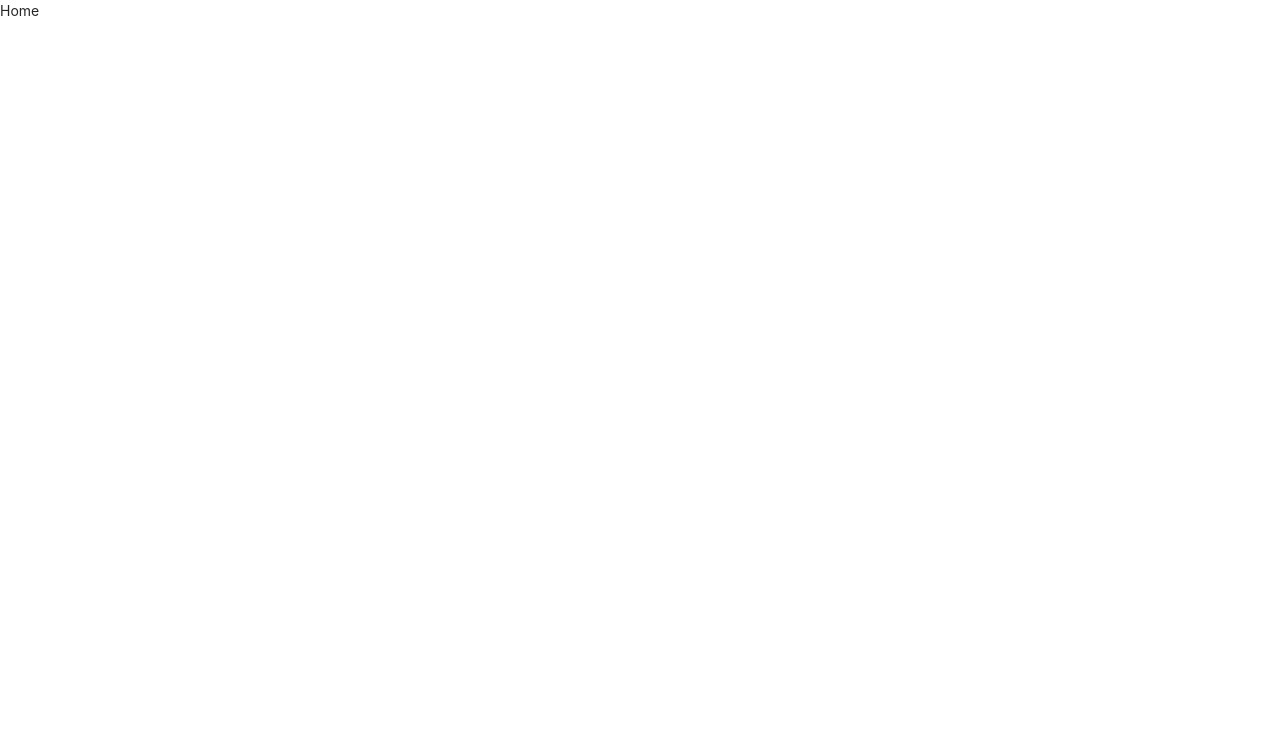
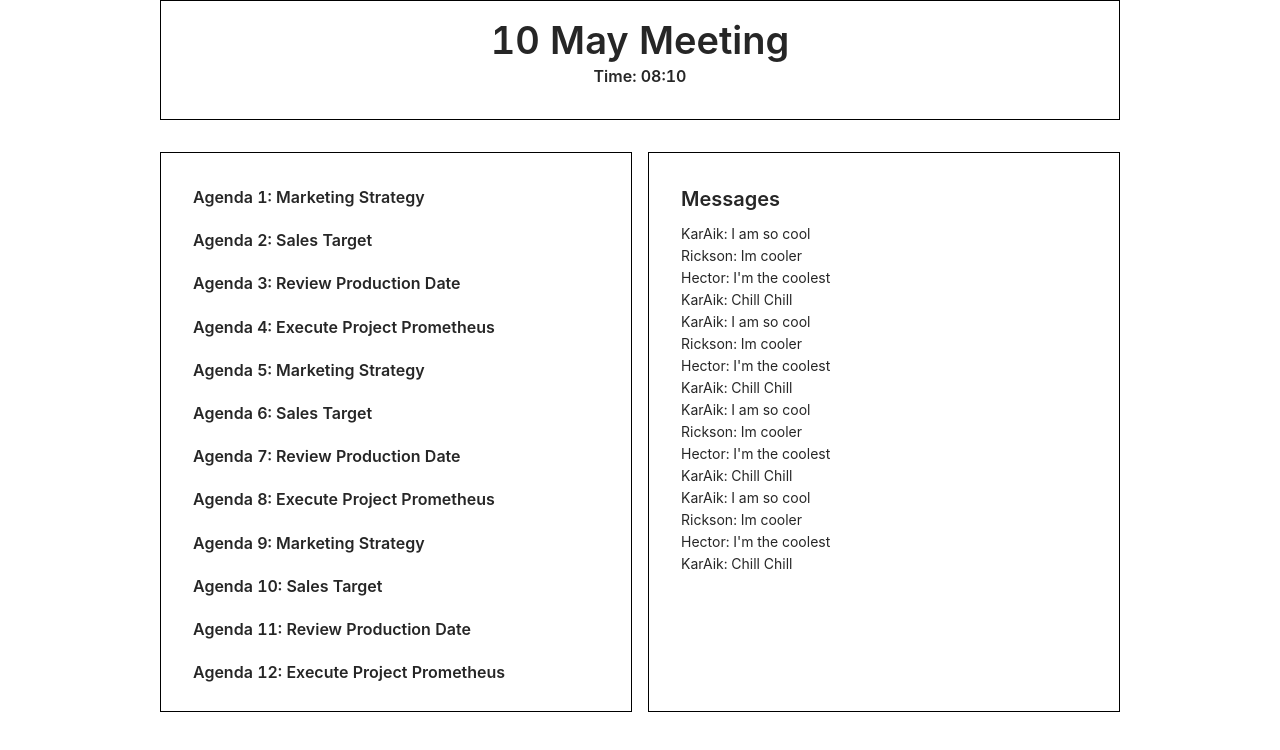
Before and after one commit to limkaraik/LingLing, a React (Create React App) app in the folder App/client/: page /meeting in a window 1280 px wide. Shown: the top 750 px of the page. Built offline with nearby package versions, Linux system fonts and the light colour scheme.

Commit message:
Added Meeting & MeetingHistory

```diff
--- a/App/client/src/App.js
+++ b/App/client/src/App.js
@@ -1,17 +1,21 @@
-import React from 'react';
+import React from "react";
 import { Route, Switch } from "react-router-dom";
 //pages
-import Login from './views/Authentication/Login'
-import Register from './views/Authentication/Register'
-import Home from './views/Home'
+import Login from "./views/Authentication/Login";
+import Register from "./views/Authentication/Register";
+import Home from "./views/Home";
+import MeetingHistory from "./views/MeetingHistory/MeetingHistory";
+import Meeting from "./views/Meeting/meeting";
 
 function App() {
   return (
-      <Switch>
-        <Route path="/login" component={Login} />
-        <Route path="/signup" component={Register} />
-        <Route path="/" component={Home} />
-      </Switch>
+    <Switch>
+      <Route path="/login" component={Login} />
+      <Route path="/signup" component={Register} />
+      <Route path="/meeting" component={Meeting} />
+      <Route path="/meetinghistory" component={MeetingHistory} />
+      <Route path="/" component={Home} />
+    </Switch>
   );
 }
 
--- /dev/null
+++ b/App/client/src/views/Meeting/meeting.js
@@ -0,0 +1,71 @@
+import React from "react";
+import { Typography, Row } from "antd";
+import MEETINGS_DATA from "../MeetingHistory/MeetingHistoryData";
+const { Title } = Typography;
+const { Text } = Typography;
+
+function Meeting() {
+  return (
+    <div style={{ width: "75%", margin: "auto" }}>
+      <div
+        style={{
+          display: "flex",
+          justifyContent: "center",
+          border: "0.1rem solid black",
+          backgroundColor: "white",
+          height: "15vh",
+          paddingTop: "1rem",
+        }}
+      >
+        <Title level={10}>
+          10 May Meeting
+          <br />
+          <h5 style={{ textAlign: "center" }}>Time: 08:10</h5>
+        </Title>
+      </div>
+
+      <div style={{ display: "flex", height: "70vh", marginTop: "2rem" }}>
+        <div
+          style={{
+            width: "50%",
+            overflow: "scroll",
+            overflowX: "hidden",
+            margin: "0rem",
+            padding: "2rem",
+            border: "0.1rem solid black",
+          }}
+        >
+          {MEETINGS_DATA[0].agenda.map((agenda, index) => {
+            return (
+              <Title level={5}>
+                Agenda {index + 1}: {agenda}
+              </Title>
+            );
+          })}
+        </div>
+        <div
+          style={{
+            width: "50%",
+            margin: "0rem 0rem 0rem 1rem",
+            overflow: "scroll",
+            overflowX: "hidden",
+            padding: "2rem",
+            border: "0.1rem solid black",
+          }}
+        >
+          <Title level={4}>Messages</Title>
+          {MEETINGS_DATA[0].transcript.map((transcript, index) => {
+            return (
+              <Text>
+                {transcript}
+                <br />
+              </Text>
+            );
+          })}
+        </div>
+      </div>
+    </div>
+  );
+}
+
+export default Meeting;
--- /dev/null
+++ b/App/client/src/views/MeetingHistory/MeetingHistory.js
@@ -0,0 +1,82 @@
+import React from "react";
+import { Col, Card, Row } from "antd";
+import { ReadOutlined } from "@ant-design/icons";
+import { Input } from "antd";
+import MEETINGS_DATA from "./MeetingHistoryData";
+import bgImage from "./bg_image2.jpg";
+
+const { Search } = Input;
+const { Meta } = Card;
+
+function MeetingHistory() {
+  return (
+    <div
+      style={{
+        width: "75%",
+        margin: "1rem auto",
+      }}
+    >
+      <h1>Meetings' History</h1>
+      <br />
+
+      <Search
+        placeholder="Search"
+        onSearch={(value) => console.log(value)}
+        enterButton
+      />
+      <br />
+
+      <div
+        style={{
+          margin: "3rem auto",
+          backgroundImage: `url(${bgImage})`,
+        }}
+      >
+        <Row gutter={[40, 40]}>
+          <Col lg={24} md={24} xs={24}>
+            <div
+              style={{
+                display: "flex",
+                flexWrap: "wrap",
+                margin: "3rem 1.5rem",
+                justifyContent: "center",
+                alignContent: "center",
+                opacity: "0.75",
+              }}
+            >
+              {MEETINGS_DATA.map(({ id, ...otherCollectionProps }, index) => (
+                <Card
+                  style={{ margin: "1rem" }}
+                  cover={
+                    <a
+                      href={"/Meeting"}
+                      style={{
+                        backgroundColor: "grey",
+                      }}
+                    >
+                      <ReadOutlined
+                        style={{
+                          fontSize: 20,
+                          color: "black",
+                          margin: "0.2rem",
+                        }}
+                      />
+                    </a>
+                  }
+                >
+                  <Meta
+                    style={{ textAlign: "center" }}
+                    title={MEETINGS_DATA[index].title}
+                    description={MEETINGS_DATA[index].description}
+                  />
+                </Card>
+              ))}
+            </div>
+          </Col>
+        </Row>
+      </div>
+    </div>
+  );
+}
+
+export default MeetingHistory;
--- /dev/null
+++ b/App/client/src/views/MeetingHistory/MeetingHistoryData.js
@@ -0,0 +1,111 @@
+const MEETINGS_DATA = [
+  {
+    id: 1,
+    title: "10 May Meeting",
+    description: "Time: 08:10",
+    agenda: [
+      "Marketing Strategy",
+      "Sales Target",
+      "Review Production Date",
+      "Execute Project Prometheus",
+      "Marketing Strategy",
+      "Sales Target",
+      "Review Production Date",
+      "Execute Project Prometheus",
+      "Marketing Strategy",
+      "Sales Target",
+      "Review Production Date",
+      "Execute Project Prometheus",
+    ],
+    transcript: [
+      "KarAik: I am so cool",
+      "Rickson: Im cooler",
+      "Hector: I'm the coolest",
+      "KarAik: Chill Chill",
+      "KarAik: I am so cool",
+      "Rickson: Im cooler",
+      "Hector: I'm the coolest",
+      "KarAik: Chill Chill",
+      "KarAik: I am so cool",
+      "Rickson: Im cooler",
+      "Hector: I'm the coolest",
+      "KarAik: Chill Chill",
+      "KarAik: I am so cool",
+      "Rickson: Im cooler",
+      "Hector: I'm the coolest",
+      "KarAik: Chill Chill",
+    ],
+  },
+  {
+    id: 2,
+    title: "11 May Meeting",
+    description: "Time: 07:10",
+  },
+  {
+    id: 3,
+    title: "12 May Meeting",
+    description: "Time: 15:10",
+  },
+  {
+    id: 4,
+    title: "15 May Meeting",
+    description: "Time: 03:45",
+  },
+  {
+    id: 5,
+    title: "16 May Meeting",
+    description: "Time: 5:10",
+  },
+  {
+    id: 6,
+    title: "12 May Meeting",
+    description: "Time: 15:10",
+  },
+  {
+    id: 7,
+    title: "15 May Meeting",
+    description: "Time: 03:45",
+  },
+  {
+    id: 8,
+    title: "16 May Meeting",
+    description: "Time: 5:10",
+  },
+  {
+    id: 9,
+    title: "17 May Meeting",
+    description: "Time: 12:10",
+  },
+  {
+    id: 10,
+    title: "19 May Meeting",
+    description: "Time: 01:45",
+  },
+  {
+    id: 11,
+    title: "22 May Meeting",
+    description: "Time: 15:10",
+  },
+  {
+    id: 12,
+    title: "25 May Meeting",
+    description: "Time: 13:10",
+  },
+  {
+    id: 13,
+    title: "26 May Meeting",
+    description: "Time: 03:20",
+  },
+  {
+    id: 14,
+    title: "29 May Meeting",
+    description: "Time: 12:10",
+  },
+  {
+    id: 15,
+    title: "30 May Meeting",
+    description: "Time: 13:10",
+  },
+];
+
+export default MEETINGS_DATA;
```
Also changed, not shown: App/client/src/views/MeetingHistory/bg_image.jpg (added), 1 other file (tests, documents, lock files or other folders).
